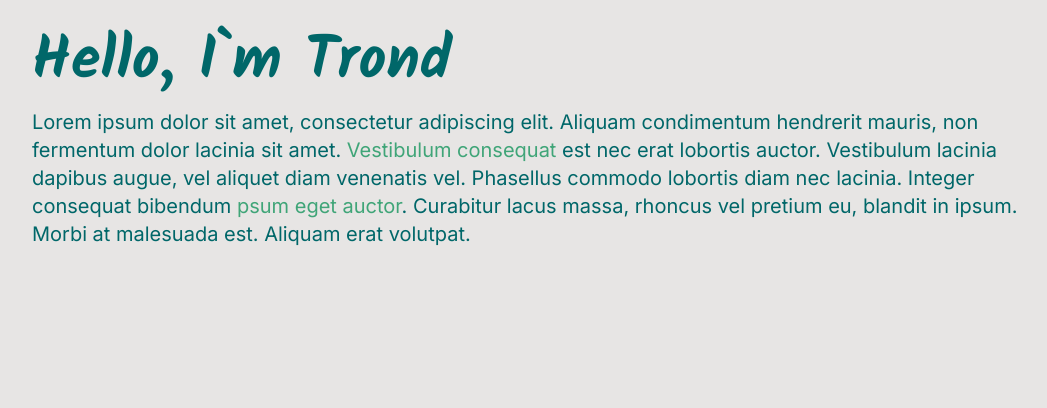
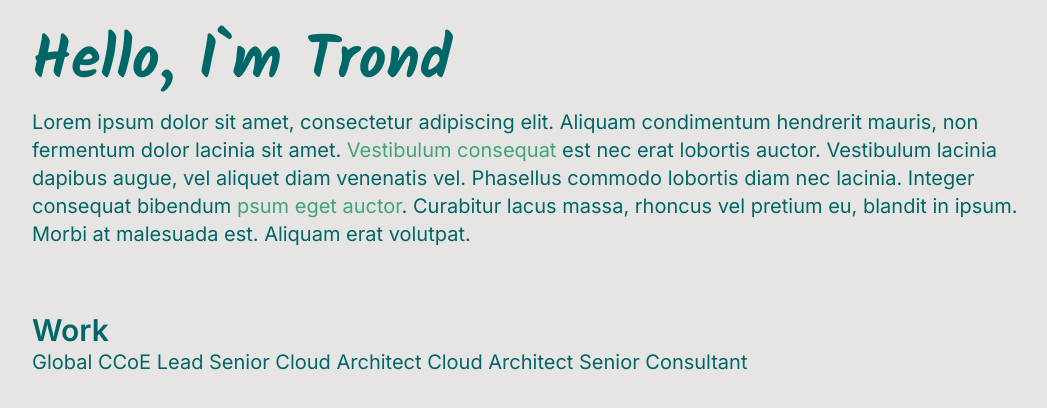
Before and after one commit to sjovang/tjsweb-2024-lab, a website: page index.html in a window 1280 px wide. Shown: the whole page, without its empty margins (96-1143 px from the left). Drawn offline with Linux system fonts and the light colour scheme.

Commit message:
work stuff

```diff
--- a/index.html
+++ b/index.html
@@ -10,6 +10,13 @@
         <div class="container mx-auto max-w-screen-lg">
             <h1 class="text-6xl font-serif font-semibold mb-4">Hello, I`m Trond</h1>
             <p class="">Lorem ipsum dolor sit amet, consectetur adipiscing elit. Aliquam condimentum hendrerit mauris, non fermentum dolor lacinia sit amet. <a href="#">Vestibulum consequat</a> est nec erat lobortis auctor. Vestibulum lacinia dapibus augue, vel aliquet diam venenatis vel. Phasellus commodo lobortis diam nec lacinia. Integer consequat bibendum <a href="#">psum eget auctor</a>. Curabitur lacus massa, rhoncus vel pretium eu, blandit in ipsum. Morbi at malesuada est. Aliquam erat volutpat.</p>
+
+            <h2 class="text-3xl font-sans font-semibold mt-16">Work</h2>
+            Global CCoE Lead
+            Senior Cloud Architect
+            Cloud Architect
+            Senior Consultant
+
         </div>
     </body>
 </html>
```
Also changed, not shown: assets/out.css.
